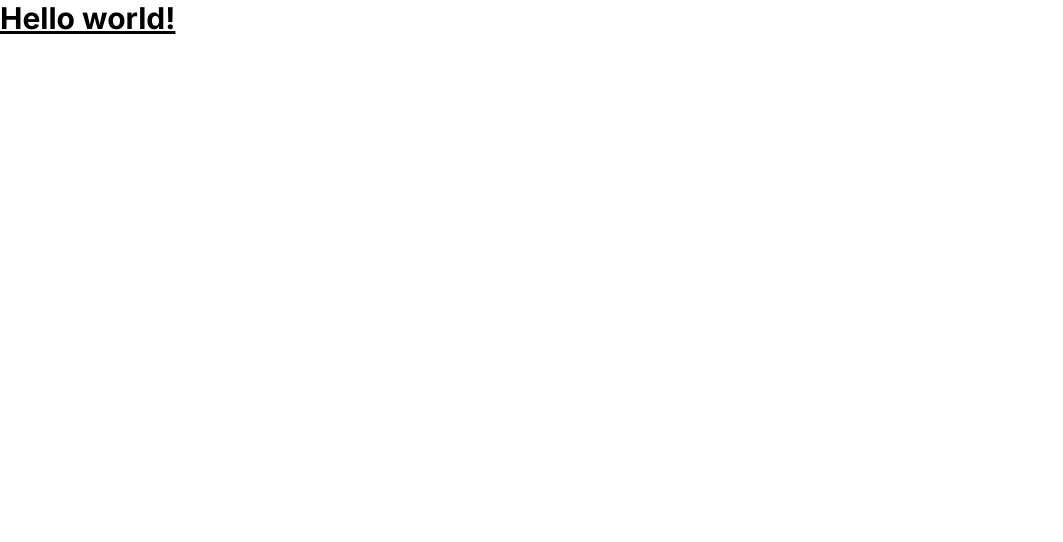
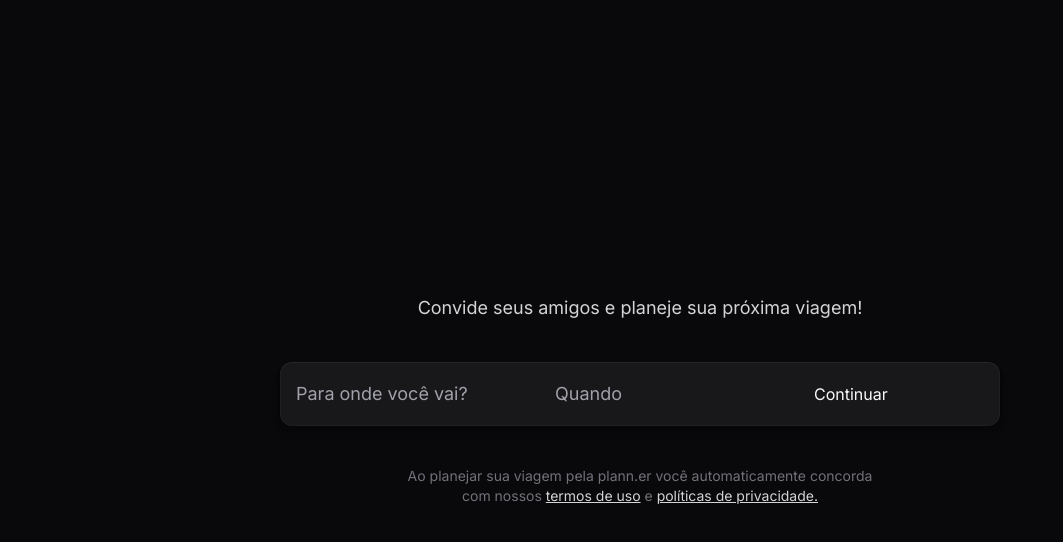
Before and after one commit to Sofia-Magalhaes/nlw-Journey, a React (Vite) app in the folder frontend/: page / in a window 1280 px wide. Shown: the top 542 px of the page, without its empty margins (0-1063 px from the left). Built offline with nearby package versions, Linux system fonts and the light colour scheme.

Commit message:
:lipstick: feat: estilizando

```diff
--- a/frontend/index.html
+++ b/frontend/index.html
@@ -12,7 +12,7 @@
 
     <title>plann.er</title>
   </head>
-  <body>
+  <body class="bg-zinc-950 text-zinc-50 antialiased">
     <div id="root"></div>
     <script type="module" src="/src/main.tsx"></script>
   </body>
--- a/frontend/src/App.tsx
+++ b/frontend/src/App.tsx
@@ -1,9 +1,20 @@
 export function App() {
   return (
-    <h1 className="text-3xl font-bold underline">
-      Hello world!
-    </h1>
+   <div className="h-screen flex items-center justify-center">
+     <div className="max-w-3xl w-full px-6 text-center space-y-10">
+      <p className="text-zinc-300 text-lg">Convide seus amigos e planeje sua próxima viagem!</p>
 
+      <div className="h-16 bg-zinc-900 px-4 rounded-xl flex items-center shadow-shape">
+        <input type="text" placeholder="Para onde você vai?" className="bg-transparent text-lg placeholder-zinc-400"/>
+        <input type="text" placeholder="Quando" className="bg-transparent text-lg placeholder-zinc-400"/>
+
+        <button>Continuar</button>
+      </div>
+
+      <p className="text-sm text-zinc-500">Ao planejar sua viagem pela plann.er você automaticamente concorda <br />
+        com nossos <a className="text-zinc-300 underline" href="¨#">termos de uso</a>  e <a className="text-zinc-300 underline" href="#">políticas de privacidade.</a> </p>
+    </div>
+   </div>
 
   )
 }
--- a/frontend/tailwind.config.js
+++ b/frontend/tailwind.config.js
@@ -8,7 +8,10 @@
     extend: {
       fontFamily:{
         sans: 'Inter',
-      }
+      },
+      boxShadow: {
+        shape: '0px 8px 8px rgba(0, 0, 0, 0.1), 0px 4px 4px rgba(0, 0, 0, 0.1), 0px 2px 2px rgba(0, 0, 0, 0.1), 0px 0px 0px 1px rgba(0, 0, 0, 0.1), inset 0px 0px 0px 1px rgba(255, 255, 255, 0.03), inset 0px 1px 0px rgba(255, 255, 255, 0.03)'
+      },
     },
   },
   plugins: [],
```
